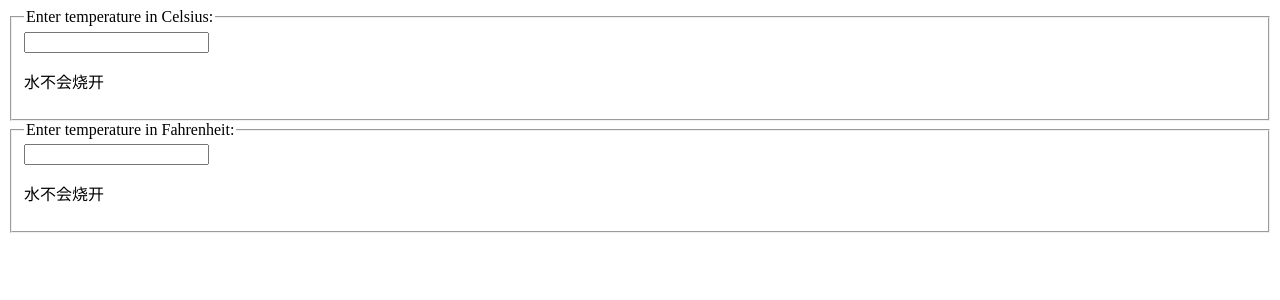
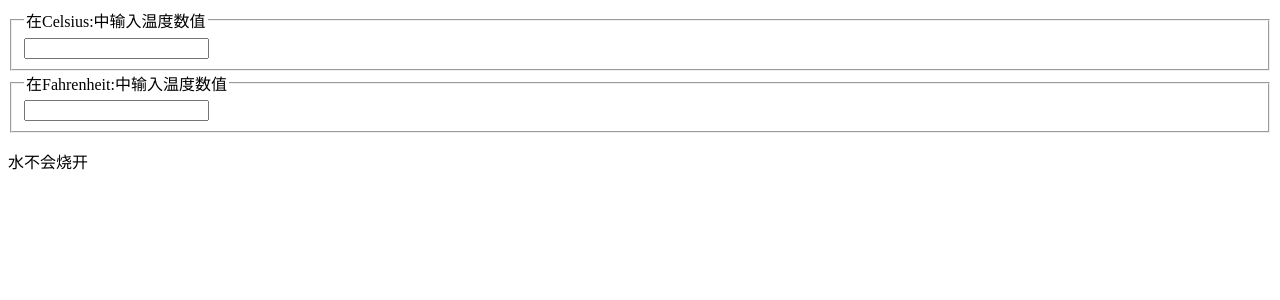
Before and after one commit to BreezeDealer/reactTutorial, a React app: page / in a window 1280 px wide. Shown: the top 300 px of the page. Built offline with nearby package versions, Linux system fonts and the light colour scheme.

Commit message:
状态提升

```diff
--- a/src/js/components/Calculator.js
+++ b/src/js/components/Calculator.js
@@ -1,6 +1,7 @@
 import React from "react";
 
 //  状态提升
+//  React中，状态分享是通过将state数据提升至离需要这些数据的组件最近的父组件来完成的，这就是状态提升
 function BoilingVerdict(props){
     return props.celsius >= 100 ?
     <p>水会烧开</p> :
@@ -18,7 +19,7 @@ const scaleNames = {
 
 //  转换函数
 function toCelsius(f) {
-    return (f -32) * 5 / 9;
+    return (f - 32) * 5 / 9;
 }
 function toFahrenheit(c){
     return (c * 9 / 5) + 32
@@ -29,7 +30,7 @@ function tryConvert(temperature, convert) {
         return "";
     }
     const output = convert(input);
-    const rounded = Math.round(out * 1000) /1000;
+    const rounded = Math.round(output * 1000) /1000;
     return rounded.toString();
 }
 class TemperatureInput extends React.Component {
@@ -39,28 +40,55 @@ class TemperatureInput extends React.Component {
     }
 
     handleChange = e => {
-        this.setState({temperature: e.target.value});
+        //this.setState({temperature: e.target.value});
+        this.props.onTemperatureChange(e.target.value);
     }
 
     render() {
-        const temperature = this.state.temperature;
+        //const temperature = this.state.temperature;
+        //状态提升
+        const temperature = this.props.temperature;
         const scale = this.props.scale;
         return (
             <fieldset>
-                <legend>Enter temperature in {scaleNames[scale]}:</legend>
+                <legend>在{scaleNames[scale]}:中输入温度数值</legend>
                 <input value={temperature} onChange={this.handleChange} />
-                <BoilingVerdict celsius={temperature} />
             </fieldset>
         )
     }
 }
 
 export default class Calculator extends React.Component {
+    constructor(props) {
+        super(props);
+        this.state = {temperature: "", scale: "c"}
+    }
+
+    handleCelsiusChange = temperature => {
+        this.setState({scale: "c", temperature});
+    }
+
+    handleFahrenheitChange = temperature => {
+        this.setState({scale: "f", temperature});
+    }
+
     render() {
+        const scale = this.state.scale;
+        const temperature = this.state.temperature;
+        const celsius = scale === "f" ? tryConvert(temperature, toCelsius) : temperature;
+        const fahrenheit = scale === "c" ? tryConvert(temperature, toFahrenheit) : temperature;
         return (
             <div>
-               <TemperatureInput scale="c" />
-               <TemperatureInput scale="f" />
+                <TemperatureInput
+                    scale="c"
+                    temperature={celsius}
+                    onTemperatureChange={this.handleCelsiusChange} />
+                <TemperatureInput
+                    scale="f"
+                    temperature={fahrenheit}
+                    onTemperatureChange={this.handleFahrenheitChange} />
+                <BoilingVerdict
+                    celsius={parseFloat(celsius)} />
             </div>
         );
     }
```
Lines whose indentation alone changed are shown as unchanged.
